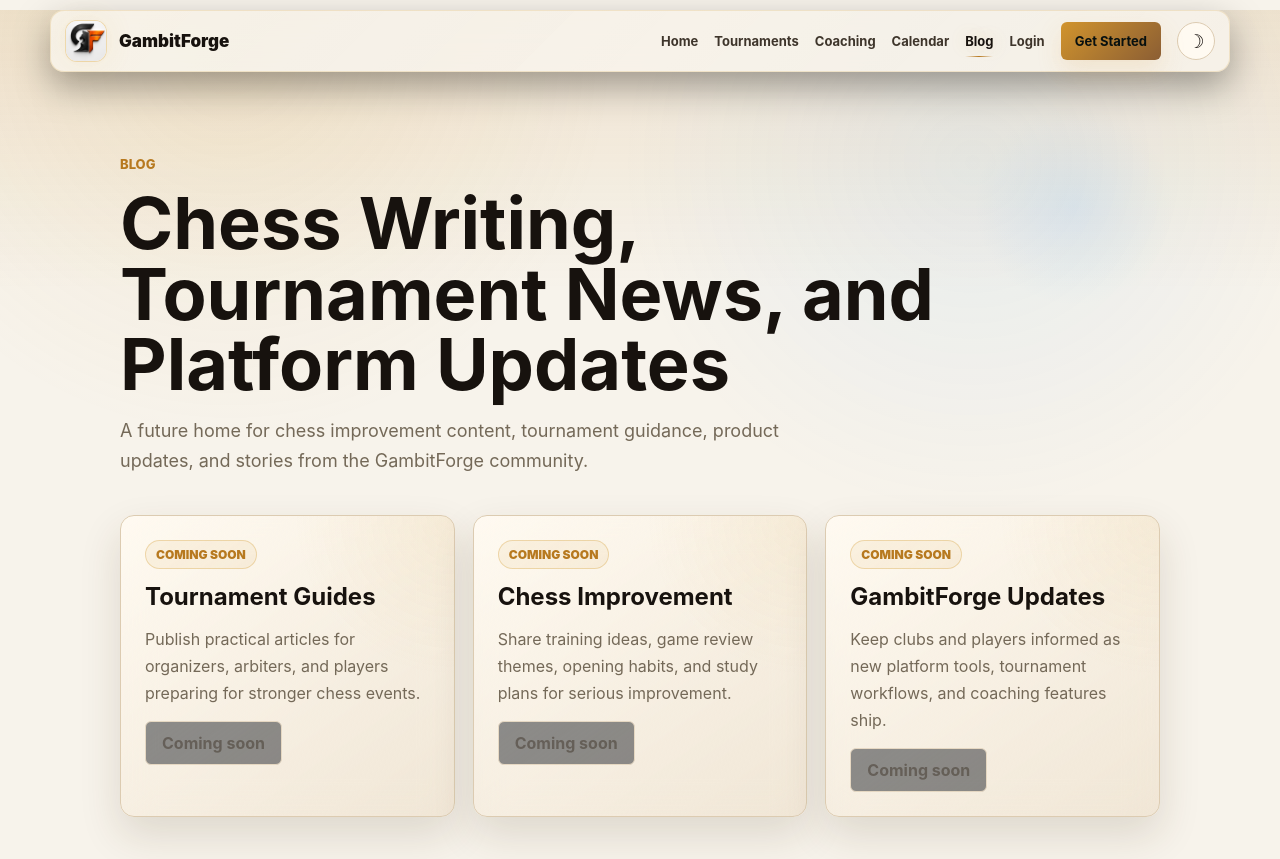
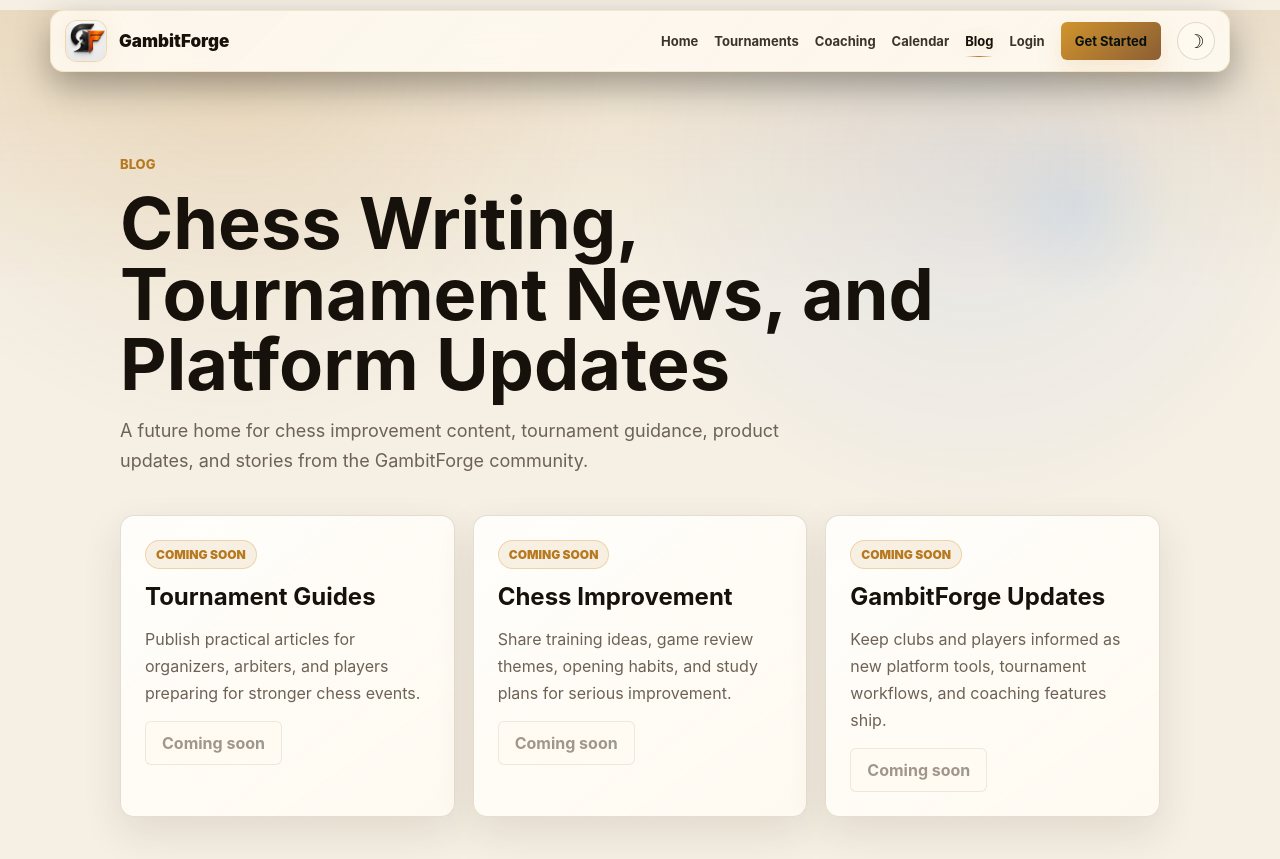
Before and after one commit to Bitolko/gambitforge-web, a Vue app: page /blog in a window 1280 px wide. Built offline with nearby package versions, Linux system fonts and the light colour scheme; no server answers.

Commit message:
lightmode css fix

```diff
--- a/src/style.css
+++ b/src/style.css
@@ -40,30 +40,30 @@
 
 :root[data-theme='light'] {
   color-scheme: light;
-  --bg: #f7f3eb;
-  --bg-deep: #fffaf1;
+  --bg: #f5efe4;
+  --bg-deep: #fffbf4;
   --surface: #fffaf1;
-  --surface-strong: #f0e3cf;
-  --surface-soft: #fbf5eb;
-  --text: #3e352b;
-  --text-strong: #17120e;
-  --muted: #746958;
-  --line: #dccbb1;
-  --accent: #0f766e;
-  --accent-hover: #0b5f59;
+  --surface-strong: #efe2cf;
+  --surface-soft: #fbf4e8;
+  --text: #3d3328;
+  --text-strong: #17110b;
+  --muted: #6d6255;
+  --line: #d8c7ac;
+  --accent: #0f8178;
+  --accent-hover: #0b675f;
   --blue-glow: #2563eb;
   --danger: #b42318;
   --gold: #b7791f;
   --gold-strong: #d1942d;
   --bronze: #8b5e34;
   --burgundy: #8a354a;
-  --nav-bg: rgba(247, 243, 235, 0.88);
+  --nav-bg: rgba(255, 250, 241, 0.9);
   --menu-bg: rgba(255, 250, 241, 0.98);
-  --panel-bg: rgba(255, 250, 241, 0.94);
-  --panel-bg-strong: rgba(251, 245, 235, 0.96);
+  --panel-bg: rgba(255, 250, 241, 0.96);
+  --panel-bg-strong: rgba(250, 242, 229, 0.98);
   --field-bg: #fffdf8;
   --hero-gradient: linear-gradient(180deg, rgba(183, 121, 31, 0.14), rgba(247, 243, 235, 0) 280px);
-  --shadow: rgba(70, 48, 24, 0.16);
+  --shadow: rgba(88, 63, 34, 0.16);
   --glass-border: rgba(61, 45, 25, 0.1);
   --card-glow: 0 18px 42px rgba(70, 48, 24, 0.14);
 }
@@ -811,17 +811,28 @@ h3 {
 }
 
 .coaching-hero {
-  grid-template-columns: minmax(0, 1fr) minmax(280px, 420px);
-  align-items: center;
-  gap: 32px;
+  grid-template-columns: minmax(0, 0.95fr) minmax(280px, 420px);
+  align-items: center;
+  gap: clamp(24px, 5vw, 52px);
+}
+
+.coaching-hero h1 {
+  max-width: 680px;
+  font-size: clamp(44px, 5.2vw, 64px);
+  line-height: 1.05;
+  text-wrap: balance;
+}
+
+.coaching-hero p:last-child {
+  max-width: 680px;
 }
 
 .coaching-progress-mockup {
   display: grid;
-  gap: 16px;
-  padding: 24px;
+  gap: 14px;
+  padding: 22px;
   border: 1px solid rgba(215, 169, 77, 0.24);
-  border-radius: 16px;
+  border-radius: 14px;
   background:
     radial-gradient(circle at 86% 10%, rgba(74, 163, 255, 0.14), transparent 12rem),
     linear-gradient(145deg, rgba(255, 255, 255, 0.055), rgba(255, 255, 255, 0.012)),
@@ -834,7 +845,7 @@ h3 {
   display: grid;
   gap: 6px;
   border: 1px solid rgba(255, 255, 255, 0.06);
-  border-radius: 12px;
+  border-radius: 10px;
   background: rgba(8, 13, 20, 0.42);
   padding: 14px;
 }
@@ -849,7 +860,7 @@ h3 {
 }
 
 .coaching-visual {
-  min-height: 92px;
+  min-height: 84px;
 }
 
 .games-section {
@@ -865,32 +876,33 @@ h3 {
 .admin-stats-grid {
   display: grid;
   grid-template-columns: repeat(3, 1fr);
-  gap: 14px;
+  gap: 12px;
 }
 
 .admin-stat-card {
   display: grid;
-  gap: 10px;
-  min-height: 140px;
-  align-content: start;
-  padding: 22px;
-  border: 1px solid rgba(215, 169, 77, 0.22);
+  grid-template-columns: 46px minmax(0, 1fr);
+  gap: 8px 14px;
+  min-height: 118px;
+  align-content: center;
+  align-items: center;
+  padding: 18px;
+  border: 1px solid rgba(148, 163, 184, 0.18);
   position: relative;
   overflow: hidden;
-  border-radius: 14px;
-  background:
-    radial-gradient(circle at 88% 18%, rgba(74, 163, 255, 0.13), transparent 9rem),
-    linear-gradient(145deg, var(--panel-bg), rgba(183, 121, 31, 0.1));
-  box-shadow: var(--card-glow);
+  border-radius: 12px;
+  background:
+    radial-gradient(circle at 92% 10%, rgba(74, 163, 255, 0.08), transparent 8rem),
+    linear-gradient(145deg, var(--panel-bg), rgba(183, 121, 31, 0.04));
+  box-shadow: 0 14px 34px rgba(0, 0, 0, 0.2);
 }
 
 .admin-stat-card::after {
   position: absolute;
-  right: -24px;
-  bottom: -34px;
-  color: rgba(215, 169, 77, 0.08);
-  font-size: 104px;
-  font-weight: 900;
+  right: -34px;
+  bottom: -44px;
+  width: 92px;
+  height: 92px;
   content: '';
   border: 1px solid rgba(215, 169, 77, 0.16);
   border-radius: 24px;
@@ -898,15 +910,17 @@ h3 {
 }
 
 .admin-stat-card strong {
+  grid-column: 2;
   color: var(--text-strong);
-  font-size: 40px;
+  font-size: 34px;
   line-height: 1;
 }
 
 .admin-stat-icon {
   display: inline-grid;
-  width: 42px;
-  height: 42px;
+  grid-row: span 2;
+  width: 44px;
+  height: 44px;
   place-items: center;
   border: 1px solid rgba(215, 169, 77, 0.26);
   border-radius: 10px;
@@ -915,28 +929,32 @@ h3 {
   font-size: 20px;
 }
 
+.admin-stat-card .panel-label {
+  grid-column: 2;
+}
+
 .admin-table-grid {
   display: grid;
   grid-template-columns: 1fr 1fr;
-  gap: 18px;
+  gap: 16px;
 }
 
 .admin-table-panel {
   display: grid;
-  gap: 16px;
-  padding: 24px;
-  border: 1px solid var(--line);
-  border-radius: 14px;
+  gap: 14px;
+  padding: 20px;
+  border: 1px solid rgba(148, 163, 184, 0.18);
+  border-radius: 12px;
   background:
     linear-gradient(145deg, rgba(255, 255, 255, 0.055), rgba(255, 255, 255, 0.012)),
     var(--panel-bg);
-  box-shadow: var(--card-glow);
+  box-shadow: 0 14px 34px rgba(0, 0, 0, 0.2);
   backdrop-filter: blur(18px);
 }
 
 .admin-list {
   display: grid;
-  gap: 10px;
+  gap: 0;
 }
 
 .admin-list p {
@@ -944,7 +962,7 @@ h3 {
   align-items: center;
   justify-content: space-between;
   gap: 14px;
-  padding: 12px 0;
+  padding: 14px 0;
   border-bottom: 1px solid var(--line);
 }
 
@@ -2002,6 +2020,144 @@ h3 {
   border-radius: 999px;
 }
 
+:root[data-theme='light'] body {
+  background:
+    linear-gradient(rgba(90, 68, 39, 0.035) 1px, transparent 1px),
+    linear-gradient(90deg, rgba(90, 68, 39, 0.035) 1px, transparent 1px),
+    radial-gradient(circle at 10% 45%, rgba(183, 121, 31, 0.12), transparent 24rem),
+    radial-gradient(circle at 78% 18%, rgba(37, 99, 235, 0.08), transparent 26rem),
+    var(--bg);
+  background-size: 44px 44px, 44px 44px, auto, auto, auto;
+}
+
+:root[data-theme='light'] .app-shell {
+  background:
+    radial-gradient(circle at 76% 18%, rgba(37, 99, 235, 0.08), transparent 22rem),
+    radial-gradient(circle at 18% 5%, rgba(183, 121, 31, 0.12), transparent 24rem),
+    var(--hero-gradient),
+    var(--bg);
+}
+
+:root[data-theme='light'] button,
+:root[data-theme='light'] .button-link {
+  color: #ffffff;
+}
+
+:root[data-theme='light'] .secondary-button,
+:root[data-theme='light'] .secondary-link,
+:root[data-theme='light'] .theme-toggle,
+:root[data-theme='light'] .nav-toggle {
+  border-color: rgba(88, 63, 34, 0.18);
+  color: var(--text-strong);
+  background: rgba(255, 250, 241, 0.82);
+}
+
+:root[data-theme='light'] .secondary-button:hover:not(:disabled),
+:root[data-theme='light'] .secondary-link:hover,
+:root[data-theme='light'] .theme-toggle:hover:not(:disabled) {
+  background: #fff7ea;
+  border-color: rgba(183, 121, 31, 0.28);
+  box-shadow: 0 12px 28px rgba(88, 63, 34, 0.14);
+}
+
+:root[data-theme='light'] .nav-button.secondary-button {
+  background: #2f302f;
+  color: #ffffff;
+  border-color: #2f302f;
+}
+
+:root[data-theme='light'] .live-game-row,
+:root[data-theme='light'] .tournament-card,
+:root[data-theme='light'] .pairing-row,
+:root[data-theme='light'] .state-panel,
+:root[data-theme='light'] .profile-panel,
+:root[data-theme='light'] .organizer-panel,
+:root[data-theme='light'] .admin-stat-card,
+:root[data-theme='light'] .admin-table-panel,
+:root[data-theme='light'] .landing-card,
+:root[data-theme='light'] .platform-feature-card {
+  border-color: rgba(88, 63, 34, 0.16);
+  background:
+    linear-gradient(145deg, rgba(255, 255, 255, 0.68), rgba(255, 250, 241, 0.9)),
+    var(--panel-bg);
+  box-shadow: 0 16px 38px rgba(88, 63, 34, 0.12);
+}
+
+:root[data-theme='light'] .live-game-row:hover,
+:root[data-theme='light'] .tournament-card:hover,
+:root[data-theme='light'] .pairing-row:hover {
+  border-color: rgba(183, 121, 31, 0.3);
+  box-shadow: 0 18px 42px rgba(88, 63, 34, 0.16);
+}
+
+:root[data-theme='light'] .live-game-copy p,
+:root[data-theme='light'] .tournament-row-copy p,
+:root[data-theme='light'] .pairing-copy p:not(.panel-label),
+:root[data-theme='light'] .app-header-description {
+  color: var(--muted);
+}
+
+:root[data-theme='light'] .next-module {
+  color: var(--text);
+  border-color: rgba(88, 63, 34, 0.16);
+  background:
+    radial-gradient(circle at top right, rgba(183, 121, 31, 0.16), transparent 14rem),
+    linear-gradient(135deg, #fff8ed, #ead9c3);
+}
+
+:root[data-theme='light'] .next-module h2 {
+  color: var(--text-strong);
+}
+
+:root[data-theme='light'] .control-preview-list span,
+:root[data-theme='light'] .mock-standings li,
+:root[data-theme='light'] .feature-meta-row span,
+:root[data-theme='light'] .tournament-row-metrics span {
+  border-color: rgba(88, 63, 34, 0.14);
+  color: var(--muted);
+  background: rgba(255, 255, 255, 0.58);
+}
+
+:root[data-theme='light'] .admin-list p {
+  border-bottom-color: rgba(88, 63, 34, 0.14);
+}
+
+:root[data-theme='light'] .admin-list em,
+:root[data-theme='light'] .status-badge,
+:root[data-theme='light'] .coming-soon-badge {
+  background: rgba(183, 121, 31, 0.1);
+}
+
+:root[data-theme='light'] .coaching-progress-mockup {
+  border-color: rgba(88, 63, 34, 0.16);
+  background:
+    radial-gradient(circle at 86% 8%, rgba(37, 99, 235, 0.08), transparent 12rem),
+    linear-gradient(145deg, rgba(255, 255, 255, 0.82), rgba(255, 250, 241, 0.96)),
+    var(--panel-bg);
+  box-shadow: 0 18px 42px rgba(88, 63, 34, 0.12);
+}
+
+:root[data-theme='light'] .feature-visual,
+:root[data-theme='light'] .mock-analysis-card {
+  border-color: rgba(88, 63, 34, 0.14);
+  background:
+    linear-gradient(45deg, rgba(90, 68, 39, 0.035) 25%, transparent 25% 75%, rgba(90, 68, 39, 0.035) 75%),
+    rgba(255, 255, 255, 0.62);
+  background-size: 22px 22px;
+}
+
+:root[data-theme='light'] .mock-analysis-card p,
+:root[data-theme='light'] .platform-feature-card p,
+:root[data-theme='light'] .platform-hero p:last-child {
+  color: var(--muted);
+}
+
+:root[data-theme='light'] .platform-feature-card button:disabled {
+  color: var(--muted);
+  background: rgba(255, 250, 241, 0.74);
+  border-color: rgba(88, 63, 34, 0.16);
+}
+
 .stagger-2 {
   animation-delay: 90ms;
 }
@@ -2268,6 +2424,11 @@ h3 {
     font-size: 44px;
   }
 
+  .coaching-hero h1 {
+    font-size: clamp(38px, 11vw, 48px);
+    line-height: 1.06;
+  }
+
   .platform-hero p:last-child {
     font-size: 17px;
   }
```
